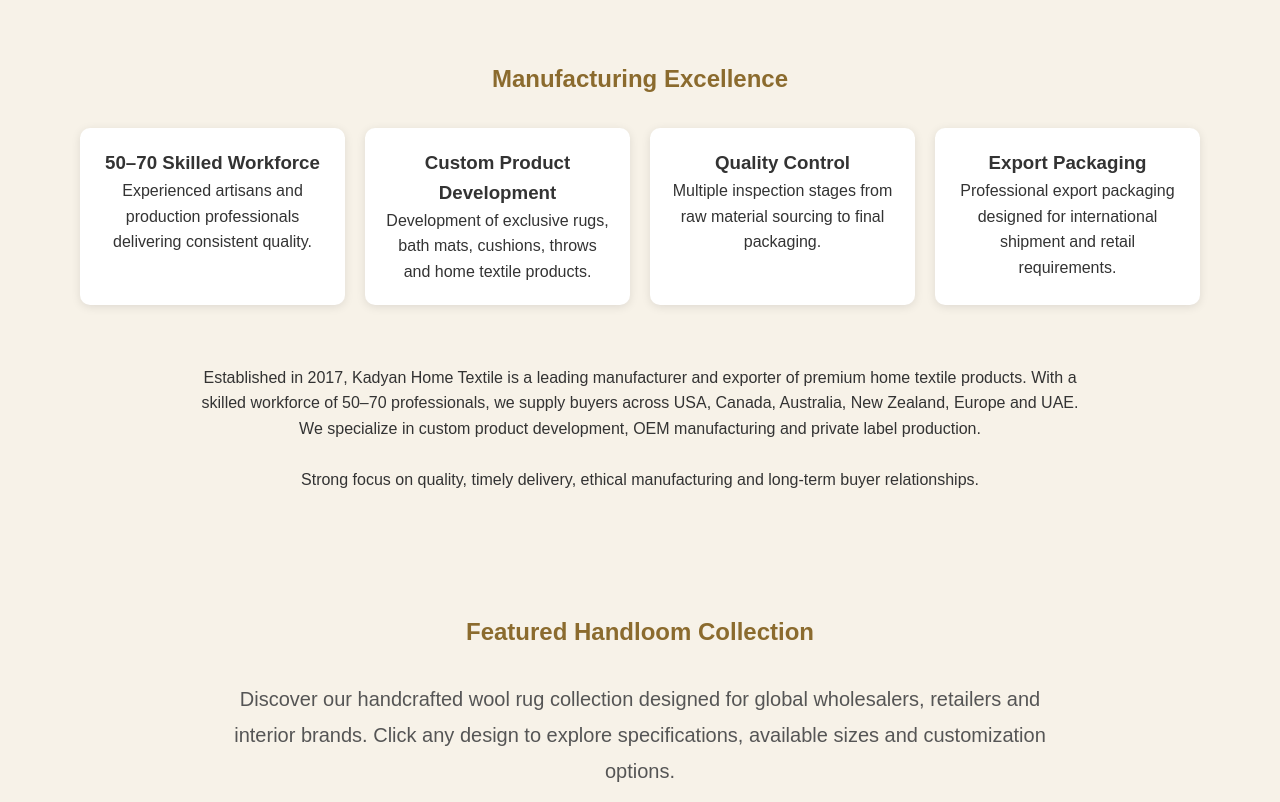
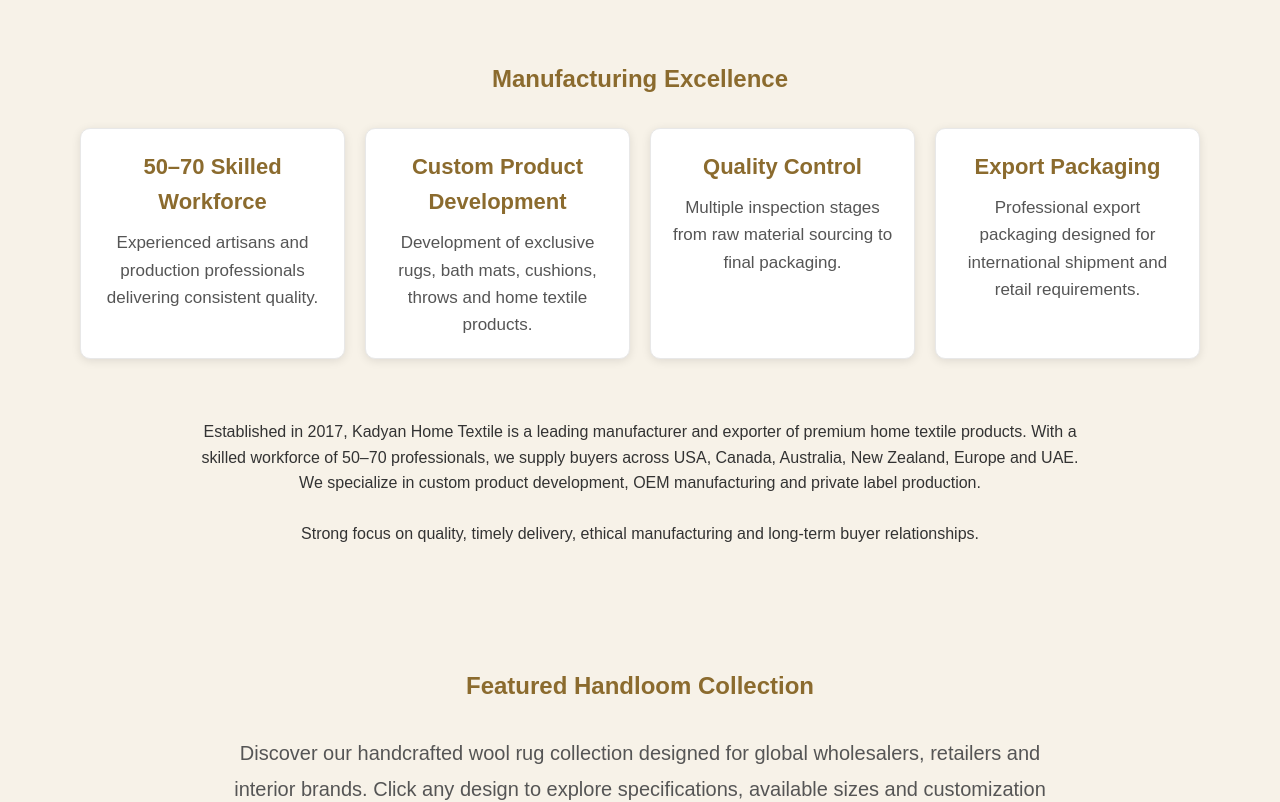
Before and after one commit to business01-KHT/kadyanhometextile, a plain HTML site: page index.html in a window 1280 px wide. Shown: the part 880-1682 px from the top of the page. Drawn offline with Linux system fonts and the light colour scheme.

Commit message:
Improve product specification cards
Added styles for product specification cards including hover effects.

```diff
--- a/css/style.css
+++ b/css/style.css
@@ -468,3 +468,25 @@
 .breadcrumb span{
     margin:0 6px;
 }
+/* Product Specification Cards */
+
+.features .feature{
+    border:1px solid #e8e8e8;
+    transition:all .3s ease;
+}
+
+.features .feature:hover{
+    transform:translateY(-6px);
+    box-shadow:0 12px 30px rgba(0,0,0,.12);
+}
+
+.features .feature h3{
+    color:#8b6b2e;
+    margin-bottom:10px;
+    font-size:22px;
+}
+
+.features .feature p{
+    color:#555;
+    font-size:17px;
+}
```
